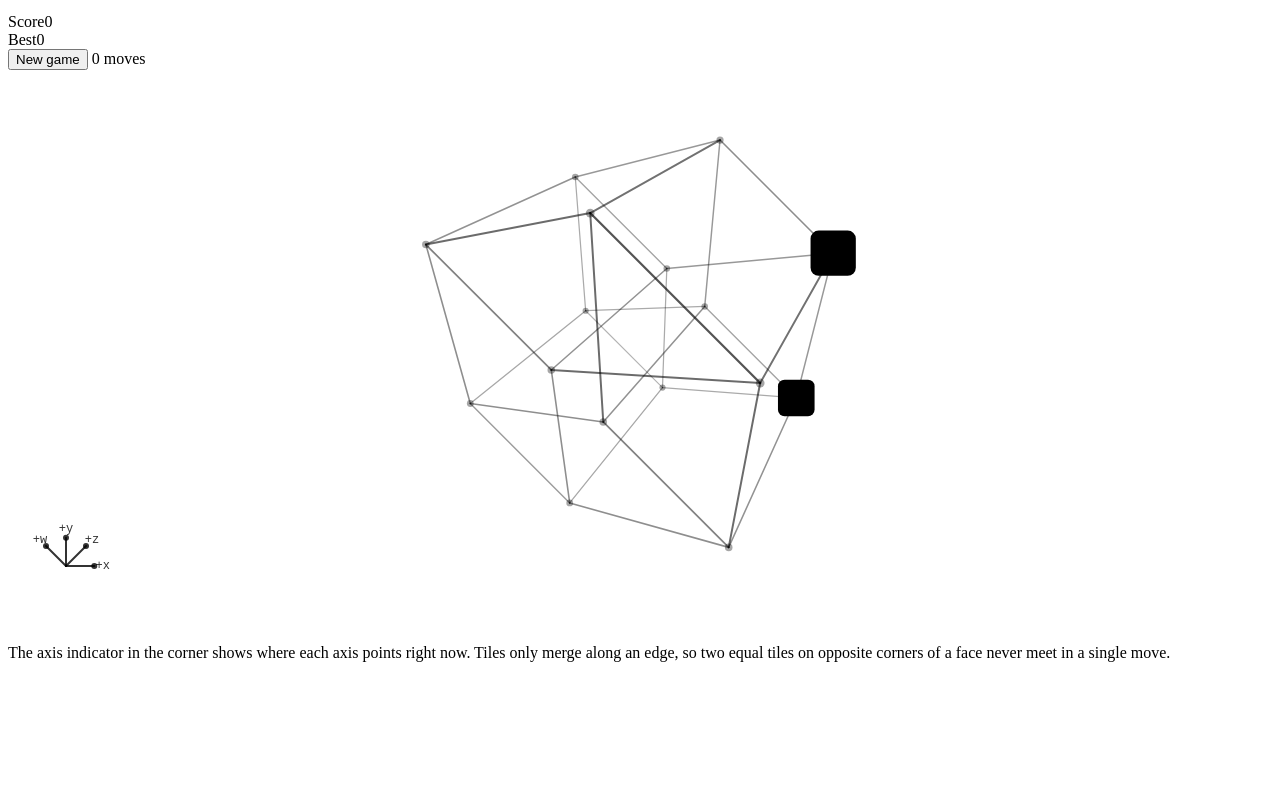
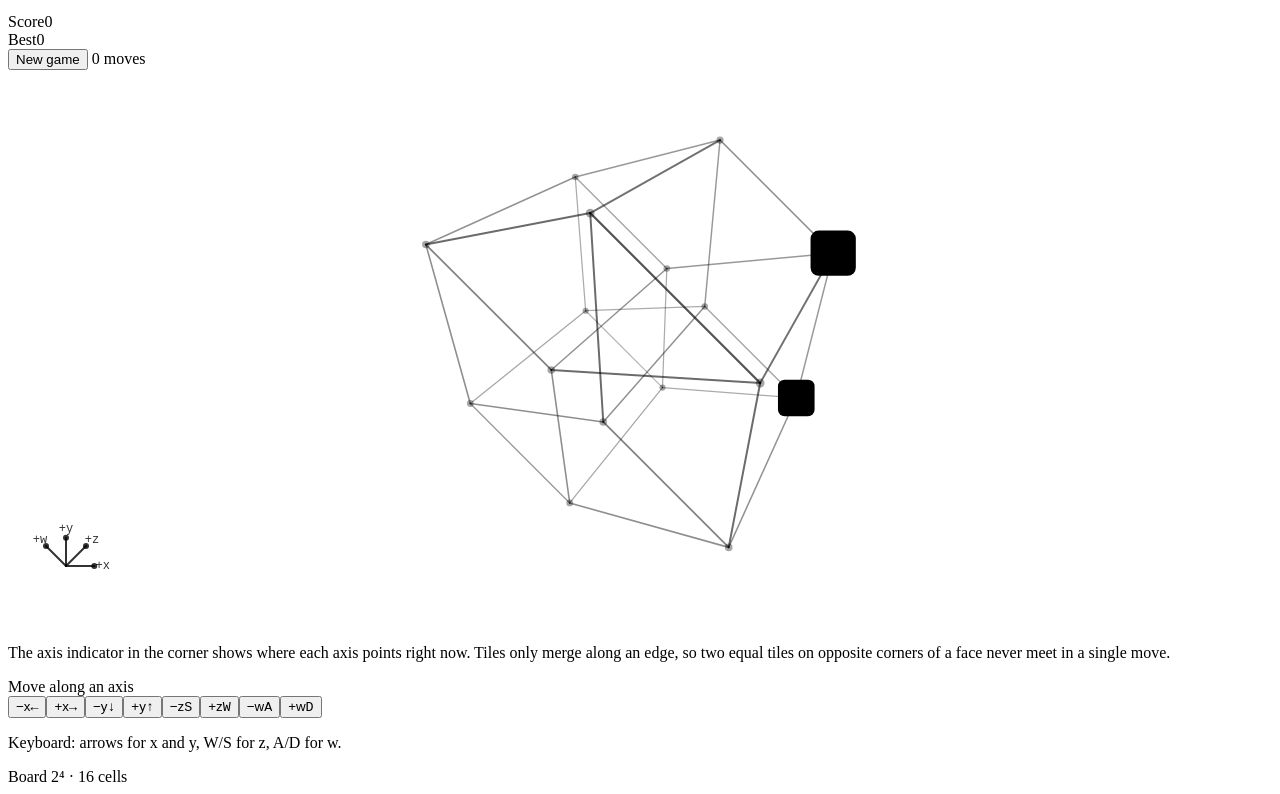
Before and after one commit to Guillhermm/4d-2048, a website with bundled scripts: page index.html in a window 1280 px wide. Shown: the part 101-895 px from the top of the page. Before the commit the page ends 800 px from the top, so only its background shows below. Built offline with nearby package versions, Linux system fonts and the light colour scheme; a web font is replaced by a local one.

Commit message:
Add a move pad colored by axis

```diff
--- a/index.html
+++ b/index.html
@@ -34,6 +34,19 @@
       </div>
       <p class="caption">The axis indicator in the corner shows where each axis points right now. Tiles only merge along an edge, so two equal tiles on opposite corners of a face never meet in a single move.</p>
     </section>
+
+    <aside class="panel" aria-label="Controls">
+      <div class="group">
+        <span class="label" id="padLabel">Move along an axis</span>
+        <div class="pad" id="pad" role="group" aria-labelledby="padLabel"></div>
+        <p class="hint">Keyboard: arrows for x and y, W/S for z, A/D for w.</p>
+      </div>
+
+      <div class="board-info">
+        <span class="label">Board</span>
+        <span class="board-size">2⁴ · 16 cells</span>
+      </div>
+    </aside>
   </div>
 </div>
 </body>
--- a/src/main.js
+++ b/src/main.js
@@ -3,6 +3,7 @@ import { canMove, cellCount, move, newGame, spawn } from "./game.js";
 import { cellPosition, compassView, gridEdges } from "./board.js";
 import { createRenderer } from "./renderer.js";
 
+const AXIS_NAMES = ["x", "y", "z", "w"];
 const AUTO_ROTATION = [
   [0, 3, 0.1],
   [1, 2, 0.06],
@@ -106,11 +107,39 @@ window.addEventListener("keydown", (e) => {
   play(mapped[0], mapped[1]);
 });
 
+const buildPad = () => {
+  const pad = $("pad");
+  AXIS_NAMES.forEach((name, axis) => {
+    for (const dir of [-1, 1]) {
+      const btn = document.createElement("button");
+      btn.type = "button";
+      btn.id = `move-${dir > 0 ? "plus" : "minus"}-${name}`;
+      btn.className = `pad-btn axis-${name}`;
+      const label = document.createElement("span");
+      label.textContent = `${dir > 0 ? "+" : "−"}${name}`;
+      const key = document.createElement("kbd");
+      key.textContent = keyLabel(axis, dir);
+      btn.setAttribute("aria-label", `Move toward ${label.textContent}`);
+      btn.append(label, key);
+      btn.addEventListener("click", () => play(axis, dir));
+      pad.append(btn);
+    }
+  });
+};
+
+const keyLabel = (axis, dir) => {
+  if (axis === 0) return dir > 0 ? "→" : "←";
+  if (axis === 1) return dir > 0 ? "↑" : "↓";
+  if (axis === 2) return dir > 0 ? "W" : "S";
+  return dir > 0 ? "D" : "A";
+};
+
 $("newGame").addEventListener("click", start);
 
 new ResizeObserver(() => renderer.resize()).observe(box);
 window.matchMedia("(prefers-color-scheme: dark)").addEventListener("change", () => renderer.readColors());
 
+buildPad();
 renderer.readColors();
 renderer.resize();
 start();
--- a/styles.css
+++ b/styles.css
@@ -144,6 +144,8 @@ canvas { position: absolute; inset: 0; width: 100%; height: 100%; display: block
   gap: 1.125rem;
 }
 
+.group { display: grid; gap: 0.5rem; }
+
 .label {
   font-size: 0.6875rem;
   font-weight: 600;
@@ -156,6 +158,8 @@ button:focus-visible, input:focus-visible, select:focus-visible {
   outline: 2px solid var(--accent);
   outline-offset: 2px;
 }
+
+.hint { font-size: 0.78125rem; color: var(--muted); margin: 0; }
 
 .scorebar {
   grid-template-columns: repeat(2, minmax(0, 1fr));
@@ -181,6 +185,40 @@ button:focus-visible, input:focus-visible, select:focus-visible {
 
 .move-count { grid-column: 1 / -1; font-family: var(--mono); font-size: 0.75rem; color: var(--muted); }
 
+.board-info { display: flex; align-items: baseline; justify-content: space-between; gap: 0.625rem; }
+.board-size { font-family: var(--mono); font-size: 0.875rem; }
+
+.pad { display: grid; grid-template-columns: repeat(2, minmax(0, 1fr)); gap: 0.375rem; }
+
+.pad-btn {
+  font: inherit;
+  display: flex;
+  align-items: center;
+  justify-content: space-between;
+  gap: 0.5rem;
+  padding: 0.5rem 0.625rem;
+  border-radius: 0.5rem;
+  border: 1px solid var(--line);
+  border-left: 0.25rem solid var(--axis);
+  background: transparent;
+  color: var(--ink);
+  cursor: pointer;
+  font-family: var(--mono);
+  font-size: 0.875rem;
+}
+
+.pad-btn:hover { border-color: var(--axis); }
+
+.pad-btn kbd { font-family: var(--mono); font-size: 0.6875rem; color: var(--muted); }
+
+.axis-x { --axis: var(--ax-x); }
+
+.axis-y { --axis: var(--ax-y); }
+
+.axis-z { --axis: var(--ax-z); }
+
+.axis-w { --axis: var(--ax-w); }
+
 .btn-primary {
   font: inherit;
   font-weight: 600;
```
